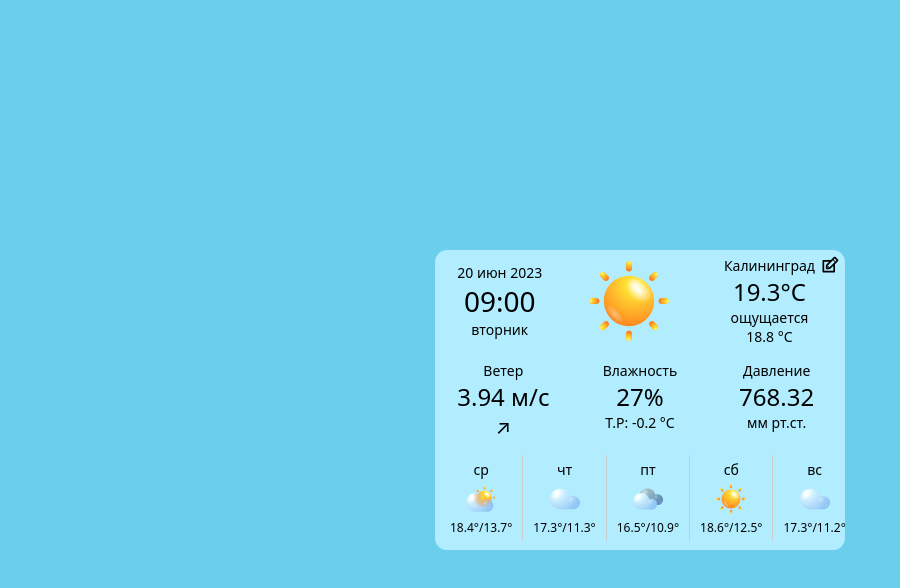
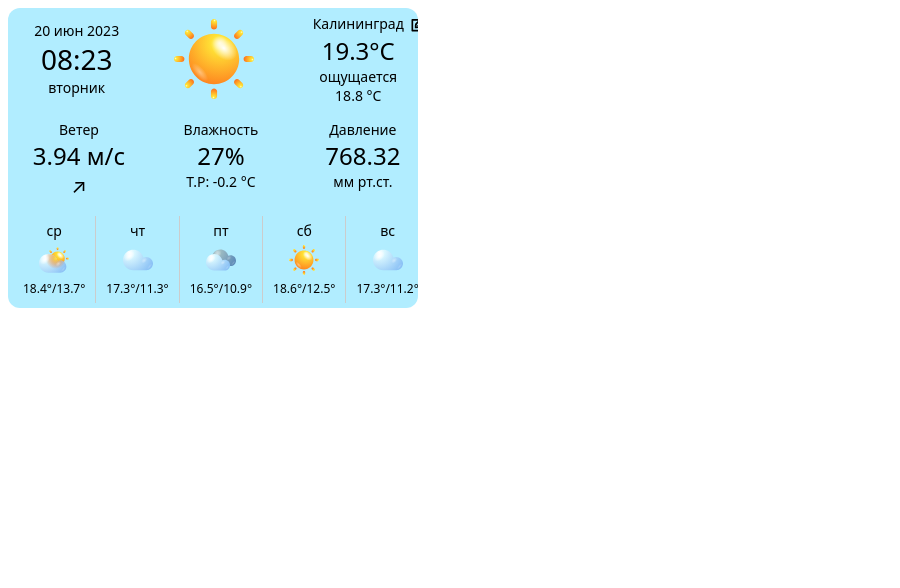
Before and after one commit to alexander-shvetsov/intensive-weather-widget, a plain HTML site: page index.html in a window 1280 px wide. Shown: the whole page, without its empty margins (0-900 px from the left). Drawn offline with Linux system fonts and the light colour scheme.

Commit message:
📝 render current date, time

```diff
--- a/style.css
+++ b/css/style.css
@@ -1,25 +1,19 @@
-.app {
-  margin: 0;
-  padding: 0;
-  min-height: 100vh;
-  display: flex;
-  justify-content: center;
-  align-items: center;
-  background-color: #6aceec;
-}
-
 .widget {
   position: relative;
   overflow: hidden;
-  font-family: system-ui, -apple-system, BlinkMacSystemFont, 'Segoe UI', Roboto, Oxygen, Ubuntu, Cantarell, 'Open Sans', 'Helvetica Neue', sans-serif;
+  font-family: system-ui, -apple-system, BlinkMacSystemFont, 'Segoe UI', Roboto, Oxygen, Ubuntu, Cantarell, 'Open Sans',
+    'Helvetica Neue', sans-serif;
   box-sizing: border-box;
   background-color: rgb(177, 237, 255);
   font-size: 14px;
   text-align: center;
+  width: 100%;
   max-width: 410px;
   min-height: 300px;
   padding: 5px;
-  border-radius: 12px
+  border-radius: 12px;
+  display: grid;
+  gap: 15px;
 }
 
 .widget * {
@@ -48,7 +42,6 @@
   justify-content: space-evenly;
   align-items: center;
   gap: 10px;
-  margin-bottom: 15px;
 }
 
 .widget__date-block {
@@ -57,13 +50,15 @@
   align-items: center;
 }
 
-.widget__date {}
+.widget__date {
+}
 
 .widget__time {
   font-size: 28px;
 }
 
-.widget__day {}
+.widget__day {
+}
 
 .widget__icon {
   display: flex;
@@ -71,7 +66,8 @@
   align-items: center;
 }
 
-.widget__icon-text {}
+.widget__icon-text {
+}
 
 .widget__img {
   width: 80px;
@@ -97,10 +93,8 @@
   height: 20px;
   flex: 0 0 20px;
   border: none;
-  background-color: transparent;
   padding: 0;
   background: transparent url('../icon/edit.svg') center/contain no-repeat;
-
 }
 
 .widget__temp-big {
@@ -118,9 +112,7 @@
 .widget__other {
   display: grid;
   grid-template-columns: repeat(3, 1fr);
-  align-items: top;
   gap: 10px;
-  margin-bottom: 15px;
 }
 
 .widget__wind {
@@ -129,7 +121,8 @@
   align-items: center;
 }
 
-.widget__wind-title {}
+.widget__wind-title {
+}
 
 .widget__wind-speed,
 .widget__humidity-value,
@@ -145,12 +138,10 @@
   display: flex;
   flex-direction: column;
   align-items: center;
-
 }
 
-.widget__humidity-title {}
-
-
+.widget__humidity-title {
+}
 
 .widget__pressure {
   display: flex;
@@ -176,7 +167,8 @@
   border-right: none;
 }
 
-.widget__day-text {}
+.widget__day-text {
+}
 
 .widget__day-img {
   width: 30px;
--- a/index.html
+++ b/index.html
@@ -1,83 +1,15 @@
 <!DOCTYPE html>
 <html lang="en">
+  <head>
+    <meta charset="UTF-8" />
+    <meta http-equiv="X-UA-Compatible" content="IE=edge" />
+    <meta name="viewport" content="width=device-width, initial-scale=1.0" />
+    <link rel="stylesheet" href="css/style.css" />
+    <script src="js/widget.js" type="module"></script>
+    <title>Weather</title>
+  </head>
 
-<head>
-  <meta charset="UTF-8">
-  <meta http-equiv="X-UA-Compatible" content="IE=edge">
-  <meta name="viewport" content="width=device-width, initial-scale=1.0">
-  <link rel="stylesheet" href="style.css">
-
-  <title>Weather</title>
-</head>
-
-<body class="app">
-  <div class="widget">
-    <div class="widget__today">
-      <div class="widget__date-block">
-        <p class="widget__date">20 июн 2023</p>
-        <p class="widget__time">09:00</p>
-        <p class="widget__day">вторник</p>
-      </div>
-      <div class="widget__icon">
-        <img class="widget__img" src="./icon/01d.svg" alt="Погода">
-      </div>
-      <div class="widget__wheather">
-        <div class="widget__city">
-          <p>Калининград</p>
-          <button class="widget__change-city" aria-label="Изменить город"></button>
-        </div>
-        <p class="widget__temp-big">19.3°C</p>
-        <p class="widget__felt">ощущается</p>
-        <p class="widget__temp-small">18.8 °C</p>
-      </div>
-    </div>
-
-    <div class="widget__other">
-      <div class="widget__wind">
-        <p class="widget__wind-title">Ветер</p>
-        <p class="widget__wind-speed">3.94 м/с</p>
-        <p class="widget__wind-text">&#8599;</p>
-
-      </div>
-      <div class="widget__humidity">
-        <p class="widget__humidity-title">Влажность</p>
-        <p class="widget__humidity-value">27%</p>
-        <p class="widget__humidity-text">Т.Р: -0.2 °C</p>
-      </div>
-      <div class="widget__pressure">
-        <p class="widget__pressure-title">Давление</p>
-        <p class="widget__pressure-value">768.32</p>
-        <p class="widget__pressure-text">мм рт.ст.</p>
-      </div>
-    </div>
-    <ul class="widget__forecast">
-      <li class="widget__day-item">
-        <p class="widget__day-text">ср</p>
-        <img class="widget__day-img" src="./icon/02d.svg" alt="Погода">
-        <p class="widget__day-temp">18.4°/13.7°</p>
-      </li>
-      <li class="widget__day-item">
-        <p class="widget__day-text">чт</p>
-        <img class="widget__day-img" src="./icon/03d.svg" alt="Погода">
-        <p class="widget__day-temp">17.3°/11.3°</p>
-      </li>
-      <li class="widget__day-item">
-        <p class="widget__day-text">пт</p>
-        <img class="widget__day-img" src="./icon/04d.svg" alt="Погода">
-        <p class="widget__day-temp">16.5°/10.9°</p>
-      </li>
-      <li class="widget__day-item">
-        <p class="widget__day-text">сб</p>
-        <img class="widget__day-img" src="./icon/01d.svg" alt="Погода">
-        <p class="widget__day-temp">18.6°/12.5°</p>
-      </li>
-      <li class="widget__day-item">
-        <p class="widget__day-text">вс</p>
-        <img class="widget__day-img" src="./icon/03d.svg" alt="Погода">
-        <p class="widget__day-temp">17.3°/11.2°</p>
-      </li>
-    </ul>
-  </div>
-</body>
-
+  <body>
+    <div id="weather-app"></div>
+  </body>
 </html>
--- /dev/null
+++ b/js/modules/widgetRender.js
@@ -0,0 +1,88 @@
+import { getCurrentDateTime } from './widgetUtils.js';
+
+export const renderWidgetToday = widget => {
+  const { dayOfMonth, dayOfWeek, month, year, hours, minutes } = getCurrentDateTime();
+
+  widget.insertAdjacentHTML(
+    'beforeend',
+    `
+      <div class="widget__today">
+        <div class="widget__date-block">
+          <p class="widget__date">${dayOfMonth} ${month} ${year}</p>
+          <p class="widget__time">${hours}:${minutes}</p>
+          <p class="widget__day">${dayOfWeek}</p>
+        </div>
+        <div class="widget__icon">
+          <img class="widget__img" src="./icon/01d.svg" alt="Погода" />
+        </div>
+        <div class="widget__wheather">
+          <div class="widget__city">
+            <p>Калининград</p>
+            <button class="widget__change-city" aria-label="Изменить город"></button>
+          </div>
+          <p class="widget__temp-big">19.3°C</p>
+          <p class="widget__felt">ощущается</p>
+          <p class="widget__temp-small">18.8 °C</p>
+        </div>
+      </div>
+    `
+  );
+};
+export const renderWidgetOther = widget => {
+  widget.insertAdjacentHTML(
+    'beforeend',
+    `
+    <div class="widget__other">
+      <div class="widget__wind">
+        <p class="widget__wind-title">Ветер</p>
+        <p class="widget__wind-speed">3.94 м/с</p>
+        <p class="widget__wind-text">&#8599;</p>
+      </div>
+      <div class="widget__humidity">
+        <p class="widget__humidity-title">Влажность</p>
+        <p class="widget__humidity-value">27%</p>
+        <p class="widget__humidity-text">Т.Р: -0.2 °C</p>
+      </div>
+      <div class="widget__pressure">
+        <p class="widget__pressure-title">Давление</p>
+        <p class="widget__pressure-value">768.32</p>
+        <p class="widget__pressure-text">мм рт.ст.</p>
+      </div>
+    </div>
+  `
+  );
+};
+export const renderWidgetForecast = widget => {
+  widget.insertAdjacentHTML(
+    'beforeend',
+    `
+    <ul class="widget__forecast">
+      <li class="widget__day-item">
+        <p class="widget__day-text">ср</p>
+        <img class="widget__day-img" src="./icon/02d.svg" alt="Погода" />
+        <p class="widget__day-temp">18.4°/13.7°</p>
+      </li>
+      <li class="widget__day-item">
+        <p class="widget__day-text">чт</p>
+        <img class="widget__day-img" src="./icon/03d.svg" alt="Погода" />
+        <p class="widget__day-temp">17.3°/11.3°</p>
+      </li>
+      <li class="widget__day-item">
+        <p class="widget__day-text">пт</p>
+        <img class="widget__day-img" src="./icon/04d.svg" alt="Погода" />
+        <p class="widget__day-temp">16.5°/10.9°</p>
+      </li>
+      <li class="widget__day-item">
+        <p class="widget__day-text">сб</p>
+        <img class="widget__day-img" src="./icon/01d.svg" alt="Погода" />
+        <p class="widget__day-temp">18.6°/12.5°</p>
+      </li>
+      <li class="widget__day-item">
+        <p class="widget__day-text">вс</p>
+        <img class="widget__day-img" src="./icon/03d.svg" alt="Погода" />
+        <p class="widget__day-temp">17.3°/11.2°</p>
+      </li>
+    </ul>
+  `
+  );
+};
--- /dev/null
+++ b/js/modules/widgetService.js
@@ -0,0 +1,12 @@
+import { renderWidgetForecast, renderWidgetOther, renderWidgetToday } from './widgetRender.js';
+
+export const startWidget = () => {
+  const widget = document.createElement('div');
+  widget.classList.add('widget');
+
+  renderWidgetToday(widget);
+  renderWidgetOther(widget);
+  renderWidgetForecast(widget);
+
+  return widget;
+};
--- /dev/null
+++ b/js/modules/widgetUtils.js
@@ -0,0 +1,21 @@
+export const getCurrentDateTime = () => {
+  const months = ['янв', 'фев', 'мар', 'апр', 'май', 'июн', 'июл', 'авг', 'сен', 'окт', 'ноя', 'дек'];
+  const weekDays = ['воскресенье', 'понедельник', 'вторник', 'среда', 'четверг', 'пятница', 'суббота'];
+
+  const date = new Date();
+
+  const dayOfMonth = date.getDate();
+  const dayOfWeek = weekDays[date.getDay()];
+  const month = months[date.getMonth()];
+  const year = date.getFullYear();
+
+  let hours = addZero(date.getHours());
+  let minutes = addZero(date.getMinutes());
+
+  return { dayOfMonth, dayOfWeek, month, year, hours, minutes };
+};
+
+const addZero = num => {
+  if (num <= 9) return '0' + num;
+  else return num;
+};
--- /dev/null
+++ b/js/widget.js
@@ -0,0 +1,9 @@
+import { startWidget } from './modules/widgetService.js';
+
+const weatherInstance = app => {
+  const widget = startWidget();
+
+  app.append(widget);
+};
+
+weatherInstance(document.querySelector('#weather-app'));
```
Also changed, not shown: 1 other file.
